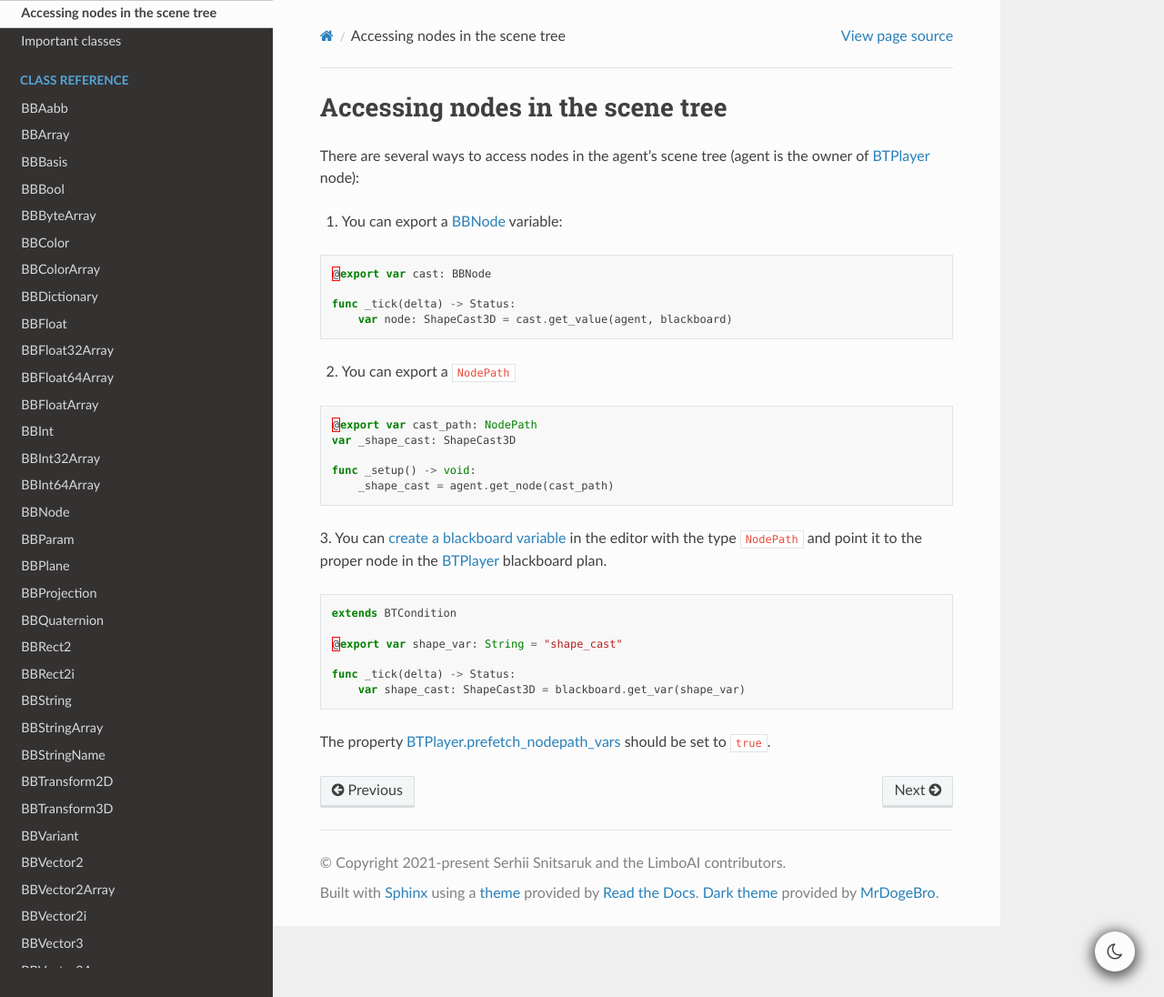
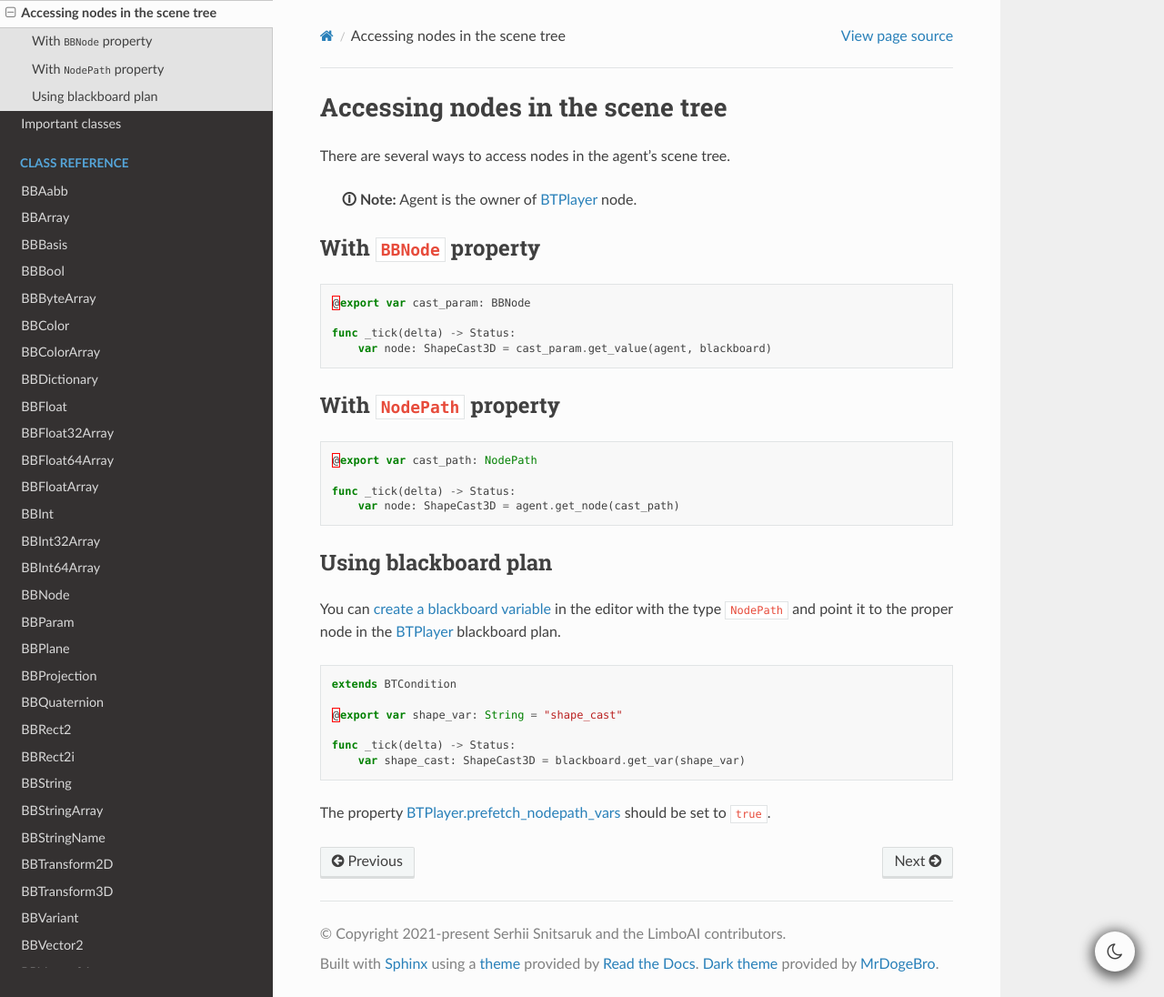
Before and after one commit to limbonaut/limboai, a Sphinx documentation site: the page built from doc/source/getting-started/accessing-nodes.rst, in a window 1280 px wide and 1096 px high. Shown: the whole window at 91% size. Built offline with Sphinx 7.4.7 and the Read the Docs theme 2.0.0, drawn with Linux system fonts in a browser that asks for light colours; pages that are not in the unit, such as notebooks, are missing from menus.

Commit message:
Doc: Update accessing-nodes.rst

```diff
--- a/doc/source/getting-started/accessing-nodes.rst
+++ b/doc/source/getting-started/accessing-nodes.rst
@@ -3,28 +3,37 @@
 Accessing nodes in the scene tree
 =================================
 
-There are several ways to access nodes in the agent's scene tree (agent is the owner of :ref:`BTPlayer<class_BTPlayer>` node):
+There are several ways to access nodes in the agent's scene tree.
 
-1. You can export a :ref:`BBNode<class_BBNode>` variable:
+    **🛈 Note:** Agent is the owner of :ref:`BTPlayer<class_BTPlayer>` node.
+
+
+With ``BBNode`` property
+------------------------
 
 .. code:: gdscript
 
-   @export var cast: BBNode
+   @export var cast_param: BBNode
 
    func _tick(delta) -> Status:
-       var node: ShapeCast3D = cast.get_value(agent, blackboard)
+       var node: ShapeCast3D = cast_param.get_value(agent, blackboard)
 
-2. You can export a ``NodePath``
+
+With ``NodePath`` property
+--------------------------
 
 .. code:: gdscript
 
    @export var cast_path: NodePath
-   var _shape_cast: ShapeCast3D
 
-   func _setup() -> void:
-       _shape_cast = agent.get_node(cast_path)
+   func _tick(delta) -> Status:
+       var node: ShapeCast3D = agent.get_node(cast_path)
 
-3. You can :ref:`create a blackboard variable<editing_plan>` in the editor with the type ``NodePath``
+
+Using blackboard plan
+---------------------
+
+You can :ref:`create a blackboard variable<editing_plan>` in the editor with the type ``NodePath``
 and point it to the proper node in the :ref:`BTPlayer<class_BTPlayer>` blackboard plan.
 
 .. code:: gdscript
```
